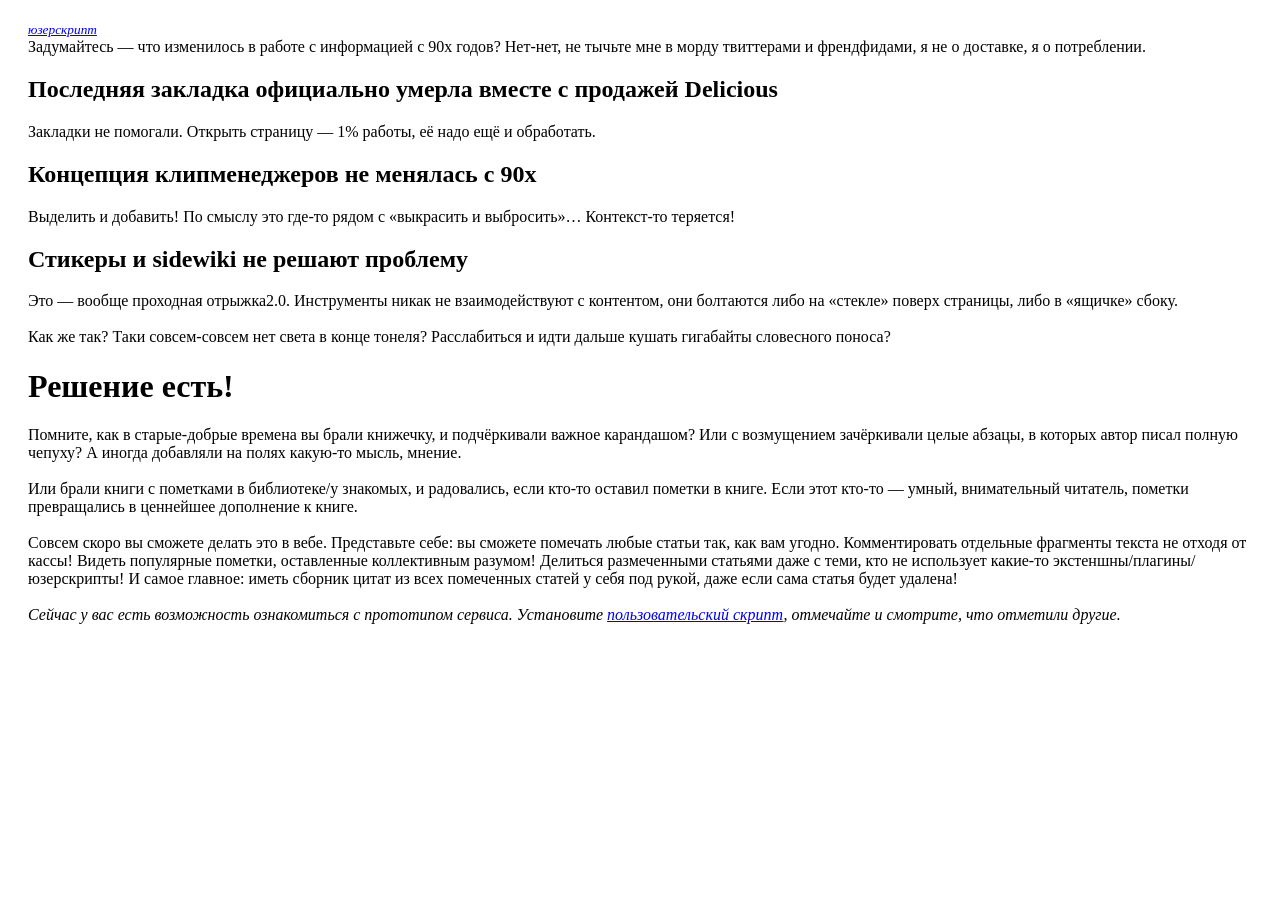
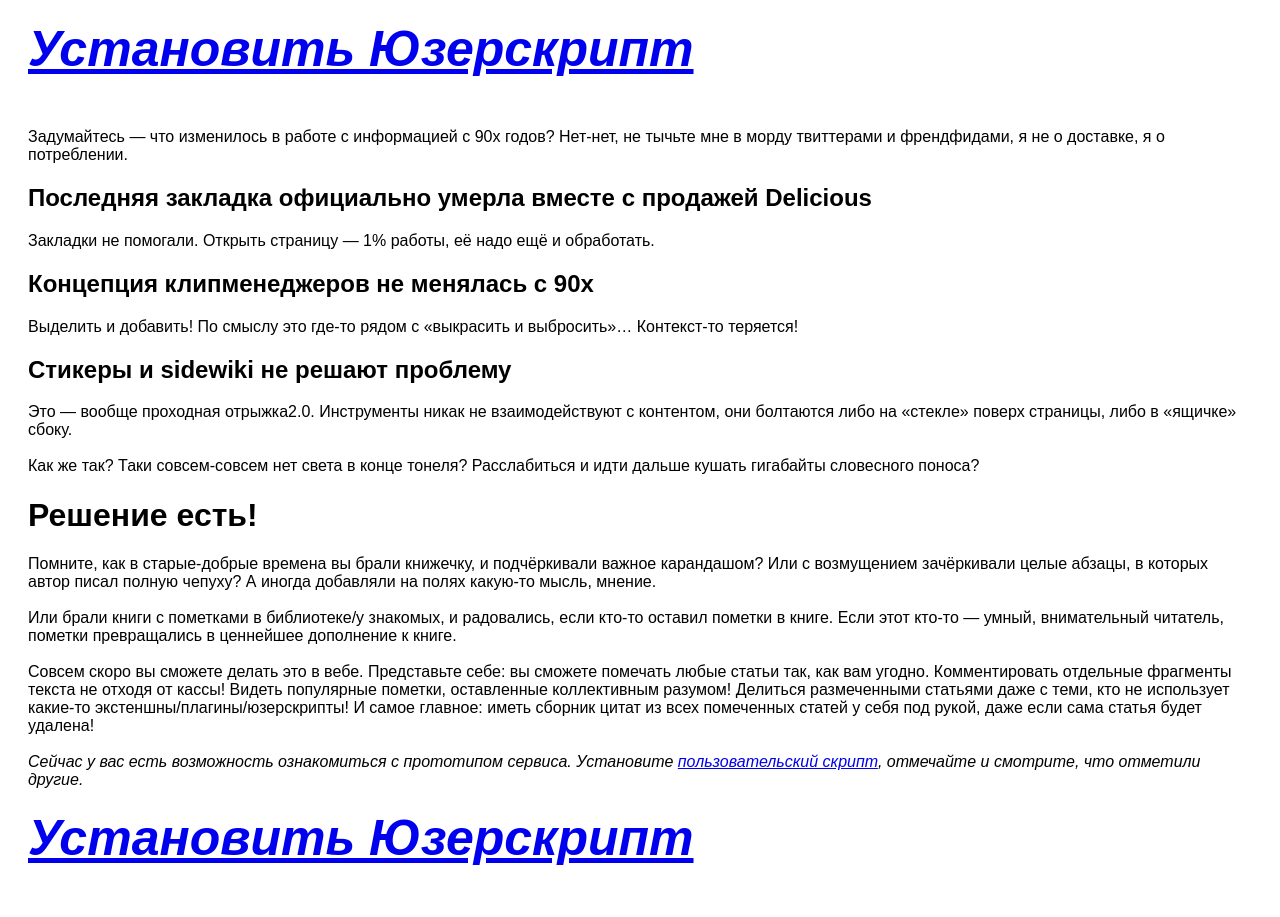
Before and after one commit to samlowry/social-markers, a Django app: page / in a window 1280 px wide. Before the commit the page ends 624 px from the top, so only its background shows below. Run offline with Django 3.2, Linux system fonts and the light colour scheme; parts of the project's set-up code (start-up, migrations or seed data) failed here and were passed over.

Commit message:
Changed mainpage style

```diff
--- a/templates/base.html
+++ b/templates/base.html
@@ -4,11 +4,12 @@
 		<meta charset="utf-8">
 		<title>Веб-сервис выделения кусков текста на сайтах</title>
 		<link type="text/css" href="{{ MEDIA_URL }}styles/base.css" rel="stylesheet">
+		<style>* {font-family:Arial} .dl {font-size:50px;font-style:italic;font-weight:bold;margin:20px 0 50px 0 } {}</style>
 	</head>
 	<body>
 		<div id="content">
 			{# <textarea id="b_area"></textarea> #}
-			<small><em><a href="/marker.user.js">юзерскрипт</a>{# , <a id="b_link">букмраклет</a> #}</em></small>
+			<div class="dl"><a href="/marker.user.js">Установить Юзерскрипт</a>{# , <a id="b_link">букмраклет</a> #}</div>
 			<div class="text">
 				Задумайтесь — что изменилось в работе с информацией с 90х годов? Нет-нет, не тычьте мне в морду твиттерами и френдфидами, я не о доставке, я о потреблении.
 
@@ -29,7 +30,7 @@
 				<br>
 				<em>Сейчас у вас есть возможность ознакомиться с прототипом сервиса. Установите <a href="/marker.user.js">пользовательский скрипт</a>{#  или <a id="b_link">перетащите букмарклет</a> #}, отмечайте и смотрите, что отметили другие.</em>
 			</div>
-
+			<div class="dl"><a href="/marker.user.js">Установить Юзерскрипт</a>{# , <a id="b_link">букмраклет</a> #}</div>
 		</div>
 		<script>
 			var s = function(id) { return document.getElementById(id); };
```
Also changed, not shown: var/db.sqlite.
